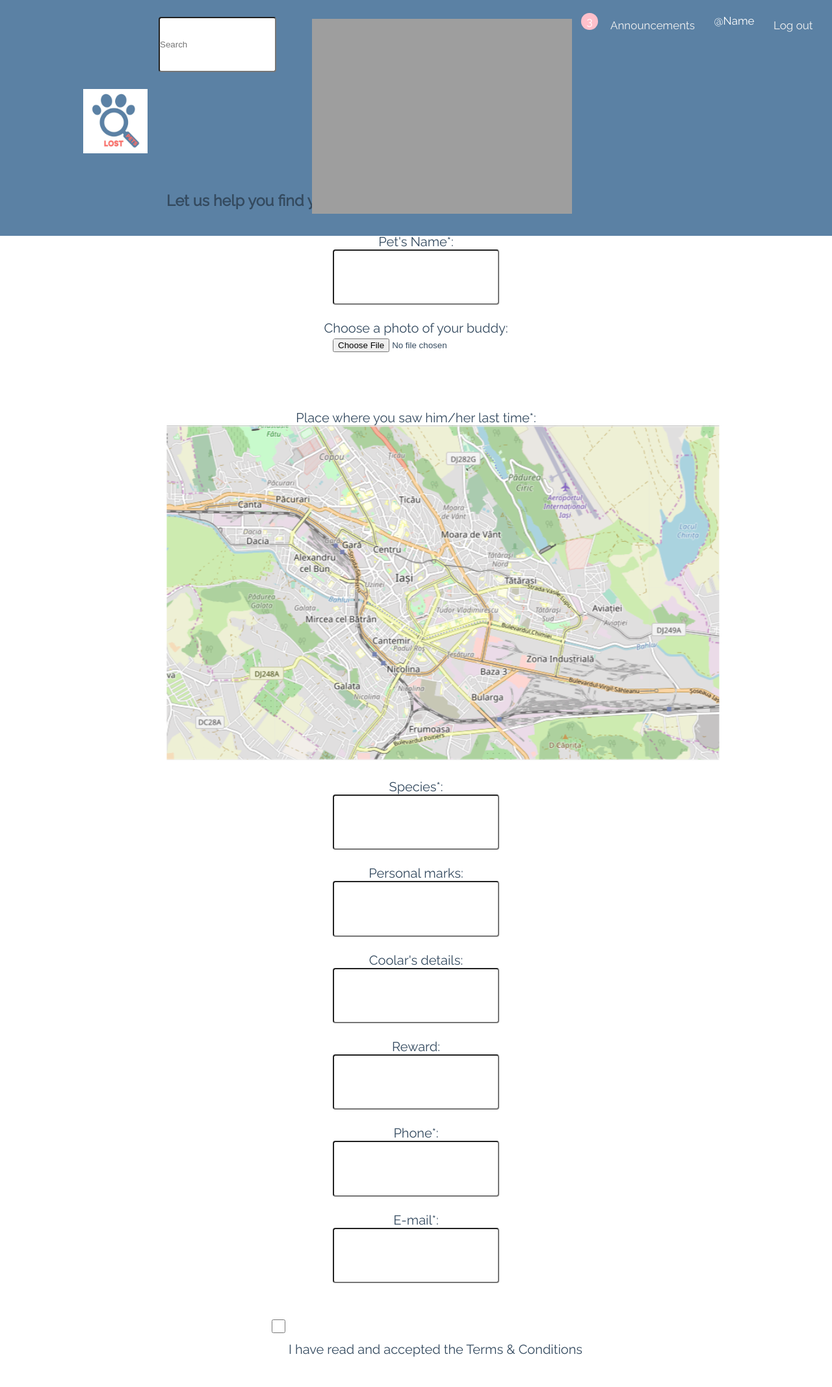
After one commit to smara26/LostPets, a PHP site: page /form.html in a window 1280 px wide. The commit adds this page. Shown: the whole page at 65% size. Run offline with PHP 8.4, Linux system fonts and the light colour scheme; grey boxes are pictures that could not be loaded.

Commit message:
form fixed

```diff
--- a/LP-S/Login.css
+++ b/LP-S/Login.css
@@ -7,7 +7,7 @@
 
 html,
 body {
-    background-color: rgb(255, 255, 230, 0.2);
+    background-color: rgb(238, 230, 230, 0.1);
     background-size: cover;
     background-position: center;
     height: 100vh;
@@ -106,7 +106,7 @@ input{
     border-radius: 5px;
     width: 30%;
     position: relative;
-    transition: all 0.10s ease-in-out;
+    transition: all 5s ease-in-out;
   }
 
   .popup h4 {
--- a/LP-S/form.css
+++ b/LP-S/form.css
@@ -30,17 +30,17 @@ body {
     max-width: 100%;
     margin: 0 auto;
 }
-.topnav{
+.topnav {
     overflow: hidden;
     background-color: #5b81a4;
   }
 
-  .topnav a {
+  .topnav>a {
     float: right;
     display: block;
     color: #f2f2f2;
     text-align: center;
-    padding: 14px 16px;
+    padding: 2.3%;
     text-decoration: none;
     font-size: 17px;
   }
@@ -63,7 +63,7 @@ body {
     border: none;
     outline: none;
     color: white;
-    padding: 14px 16px;
+    padding: 35% 0%;
     background-color: inherit;
     font-family: inherit;
     margin: 0;
@@ -101,8 +101,8 @@ body {
     display: block;
   }
 
+
   .notification {
-    background-color: ;
     color: white;
     text-decoration: none;
     padding: 15px 26px;
@@ -111,34 +111,38 @@ body {
     border-radius: 2px;
   }
 
-  .notification:hover {
-    background: red;
-  }
-
   .notification .badge {
     position:absolute;
-    top: 1.4em;
-    right: -0.7em;
+    top: 20px;
+    right: -10px;
     padding: 3px 8px;
     border-radius: 50%;
     background: pink;
     color: white;
-    font-size:12px;
   }
   .notification span:first-child:before{
     content:url("https://img.icons8.com/material-sharp/15/000000/alarm.png")
   }
   #searchIn{
     float:right;
-    margin:12px;
-    border:0.5px solid;
+    margin:2%;
+    height: 4vh;
     box-shadow:0px 0px 0px;
-    padding:2px;
-    text-align:center;
+    text-align:left;
     color:black;
-    width:10%;
+    width: auto;
   }
 
+#form-wrap{
+    display: block;
+    font-size: 100%;
+    height: 88%;
+    width: 100%;
+    padding-left: 30%;
+    padding-right: 30%;
+    padding-top: 3%;
+    text-align: center;
+}
 input{
     height: 4vh;
     width: 50%;
@@ -237,12 +241,6 @@ h3{
     h3{
         font-size: 20px;
     }
-    .topnav a,.dropdown .dropbtn{
-        float: right;
-        display: block;
-        padding: 2px 2px;
-        margin: 0px 0px;
-      }
 }
 @media only screen and (max-width:415px){
     .header-wrap{
--- /dev/null
+++ b/LP-S/form.html
@@ -0,0 +1,113 @@
+<!DOCTYPE html>
+<html lang="en">
+<head>
+    <meta charset="UTF-8">
+    <meta name="viewport" content="width=device-width, initial-scale=1.0">
+    <meta http-equiv="X-UA-Compatible" content="ie=edge">
+    <link rel="stylesheet" type="text/css" href="form.css"/>
+    <link href="https://fonts.googleapis.com/css?family=Raleway" rel="stylesheet">
+    <title>Form</title>
+</head>
+<body>
+        <header class="header-wrap">
+                <nav class="topnav">
+                        <a href="Home2.html" class="active">Log out</a>
+                        <div class="dropdown">
+                            <button class="dropbtn">@Name
+                                <i class="down"></i>
+                            </button>
+                            <div class="dropdown-content">
+                                <a href="myadds.html">My ads</a>
+                                <a href="statistic.html">Statitics</a>
+                            </div>
+                        </div>
+                        <a href="#about">Announcements</a>
+                        <a href="#" class="notification">
+                            <span></span>
+                            <span class="badge">3</span>
+                        </a>
+                    <form action="http://google.com" method="GET" >
+                        <label for="searchIn"></label>
+                        <input type="search" name="q" id="searchIn" placeholder="Search" maxlength="256">
+                    </form>
+                    <div class="content-wrap">
+                        <a href="Home2.html">
+                            <img src="logoLP.jpg" alt="logo" class="logo">
+                        </a>
+                    </div>
+                </nav>
+            </header>
+            <div class="formMessage">
+                <h3>Let us help you find your animal! Give us some details!</h3>
+            </div>
+            <form id="form-wrap" action="/form" method="POST">
+                <div>
+                    <label for="formPName">Pet's Name*:</label>
+                    <br>
+                    <input type="text" required id="formPName" />
+                </div>
+                <br>
+                <div>
+                    <label for="file">Choose a photo of your buddy:</label>
+                    <br>
+                    <input type="file" name="file" id="file" />
+                </div>
+                <br>
+                <div>
+                    <label>Place where you saw him/her last time*:</label>
+                    <br>
+                    <img id="map" src="map.png" alt="Workplace" usemap="#workmap">
+                    <map name="workmap">
+                        <area shape="circle" coords="291,265,24" alt="Zone1" href="#">
+                        <area shape="circle" coords="418,204,14" alt="Zone2" href="#">
+                        <area shape="circle" coords="337,300,44" alt="Zone3" href="#">
+                        <area shape="circle" coords="125,82,137" alt="Zone4" href="#">
+                        <area shape="circle" coords="535,248,125" alt="Zone5" href="#">
+                        <area shape="circle" coords="427,281,7" alt="Zone6" href="#">
+                    </map>
+                </div>
+                <br>
+                <div>
+                    <label for="formSpecies">Species*:</label>
+                    <br>
+                    <input type="text" required id="formSpecies" />
+                </div>
+                <br>
+                <div>
+                    <label for="formMarks">Personal marks:</label>
+                    <br>
+                    <input type="text" id="formMarks" />
+                </div>
+                <br>
+                <div>
+                    <label for="formCoolar">Coolar's details:</label>
+                    <br>
+                    <input type="text" id="formCoolar" />
+                </div>
+                <br>
+                <div>
+                    <label for="formReward">Reward:</label>
+                    <br>
+                    <input type="number" id="formReward" />
+                </div>
+                <br>
+                <div>
+                    <label for="formPhone">Phone*:</label>
+                    <br>
+                    <input type="number" id="formPhone" />
+                </div>
+                <br>
+                <div>
+                    <label for="formEmail">E-mail*:</label>
+                    <br>
+                    <input type="email" required id="formEmail" />
+                </div>
+                <br>
+                <div id="terms">
+                    <input type="checkbox" value="terms" required id="formTerms" />
+                    <label for="formTerms" id="registerT">I have read and accepted the Terms & Conditions</label>
+                </div>
+                <a class= "button" href="#">Add Missing Pet</a>
+            </form>
+</body>
+</html>
--- a/LP-S/register.css
+++ b/LP-S/register.css
@@ -7,7 +7,7 @@
 
 html,
 body {
-    background-color: rgb(255, 255, 230, 0.2);
+    background-color: rgb(238, 230, 230, 0.1);
     background-size: cover;
     background-position: center;
     height: 100vh;
```
